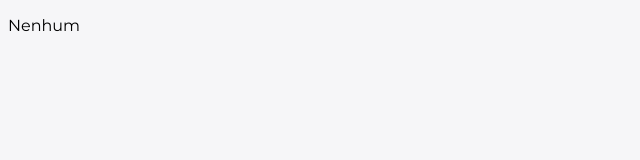
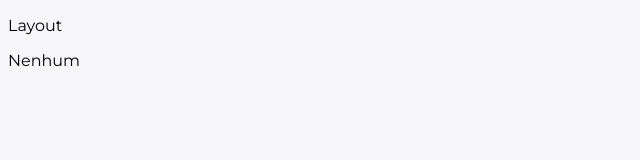
Before and after one commit to fontesepoca/todo-teste, a Next.js app in the folder front-fakestore/: page /produto in a window 1280 px wide. Shown: the top 160 px of the page, without its empty margins (0-640 px from the left). Built offline with nearby package versions, Linux system fonts and the light colour scheme.

Commit message:
feat: create layout

```diff
--- /dev/null
+++ b/front-fakestore/src/@types/components/layout.ts
@@ -0,0 +1,5 @@
+import { ReactNode } from "react";
+
+export default interface LayoutProps {
+  children: ReactNode;
+}
--- a/front-fakestore/src/components/index.tsx
+++ /dev/null
@@ -1 +0,0 @@
-//COMPONENTES
--- /dev/null
+++ b/front-fakestore/src/components/layout.tsx
@@ -0,0 +1,10 @@
+import LayoutProps from "fakestore/@types/components/layout";
+
+export default function Layout({ children }: LayoutProps) {
+  return (
+    <div className="fakestore_layout">
+      <p>Layout</p>
+      {children}
+    </div>
+  );
+}
--- a/front-fakestore/src/pages/produto.tsx
+++ b/front-fakestore/src/pages/produto.tsx
@@ -1,10 +1,15 @@
 import { useRouter } from "next/router";
+import Layout from "fakestore/components/layout";
 
 const Produto = () => {
   const router = useRouter();
   const { id } = router.query;
 
-  return <p>{id || "Nenhum"}</p>;
+  return (
+    <Layout>
+      <p>{id || "Nenhum"}</p>
+    </Layout>
+  );
 };
 
 export default Produto;
--- a/front-fakestore/src/styles/globals.css
+++ b/front-fakestore/src/styles/globals.css
@@ -1,14 +1,11 @@
 @import url('https://fonts.googleapis.com/css2?family=Montserrat:wght@300;400;500;600;700&display=swap');
-
-body p {
-  font-family: 'Montserrat', sans-serif !important;
-};
 
 body, html {
   height: 100vh;
   width: 100vh;
   max-height: 100vh;
   max-width: 100vh;
+  font-family: 'Montserrat', sans-serif !important;
 }
 
 body {
```
Also changed, not shown: front-fakestore/src/pages/produtos.tsx (+7 -1 lines).
